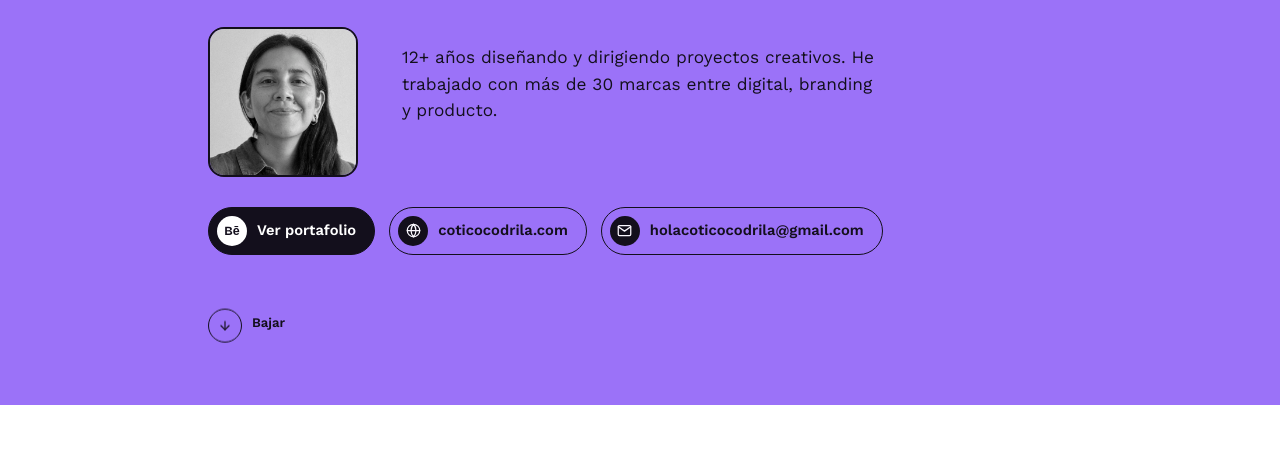
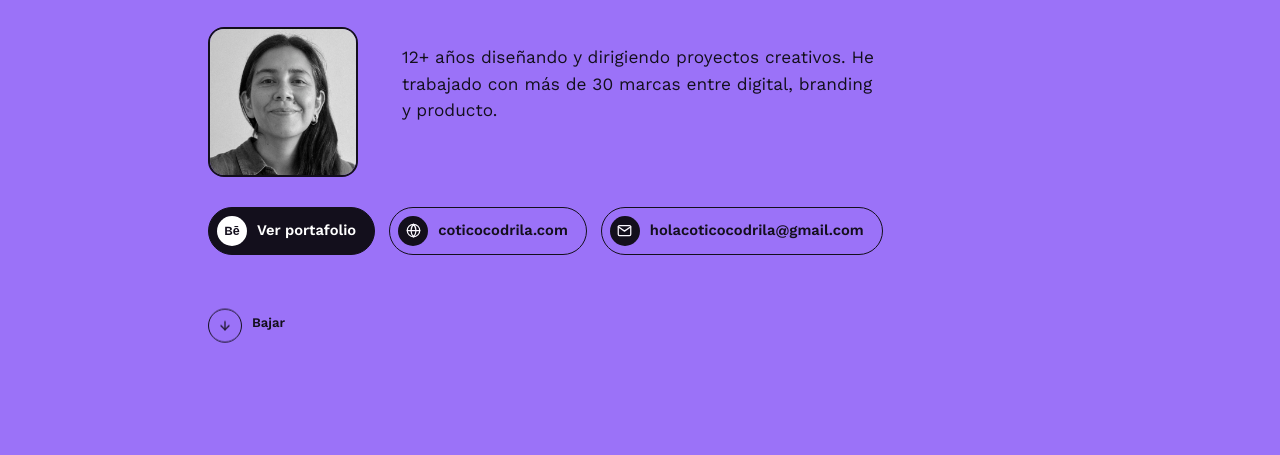
Before and after one commit to coticocodrila/portafolio, a plain HTML site: page index.html in a window 1280 px wide. Shown: the part 345-800 px from the top of the page. Drawn offline with nearby package versions, Linux system fonts and the light colour scheme.

Commit message:
index.html

```diff
--- a/index.html
+++ b/index.html
@@ -104,7 +104,7 @@
   header.hero{
     position:relative;
     background:var(--hero-bg);
-    padding:80px 0 64px;
+    padding:80px 0 150px;
     overflow:hidden;
   }
   .eyebrow{
```
